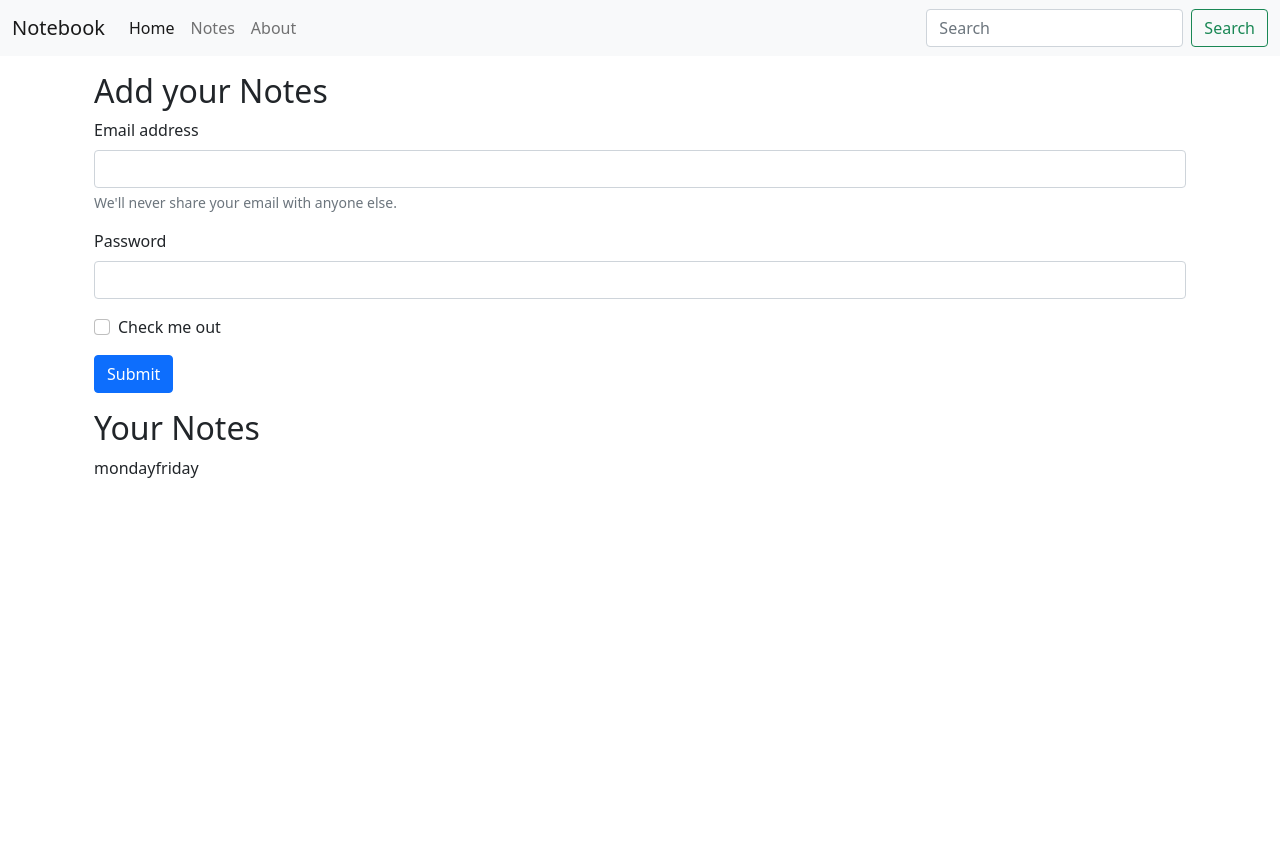
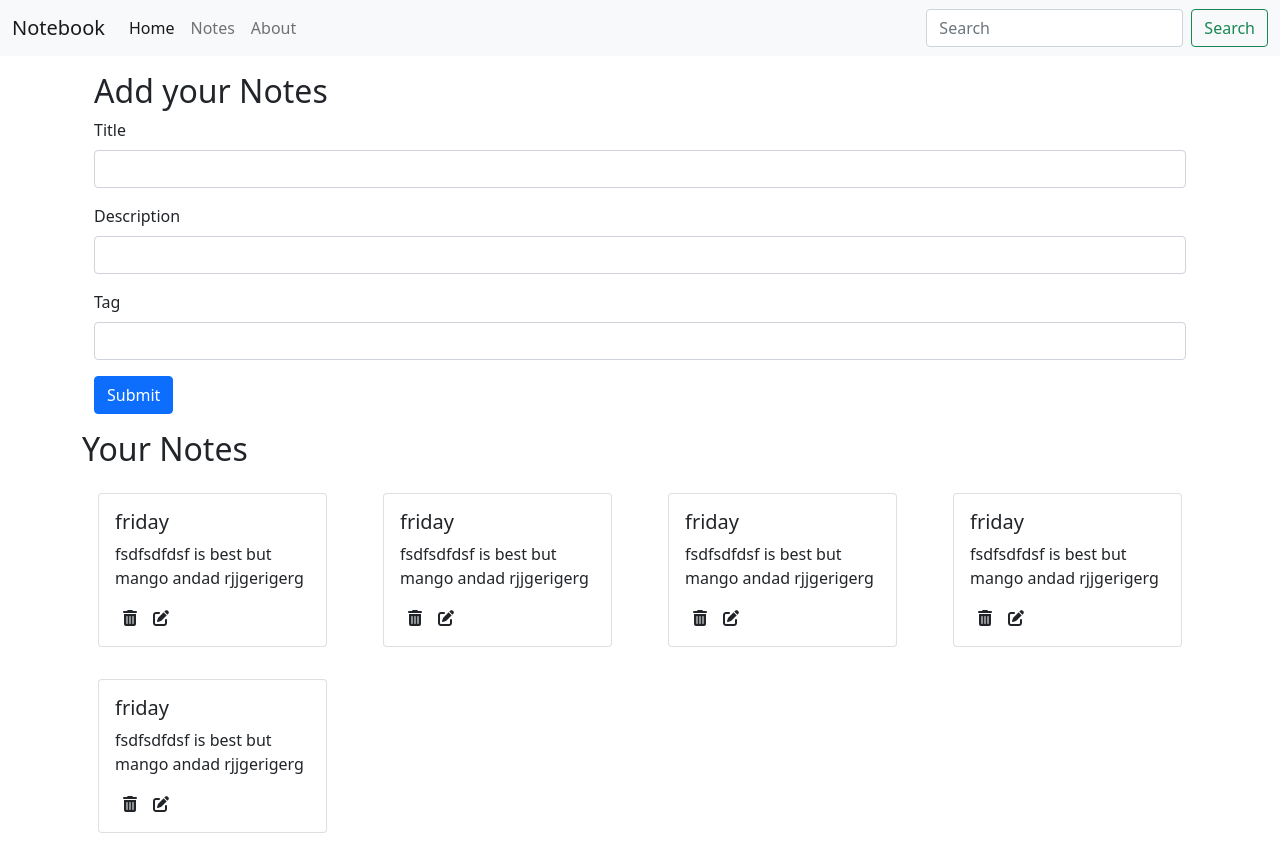
Before and after one commit to PranitPatil03/MERN-Projects, a React (Create React App) app in the folder inotebook/frontend/notebook/: page / in a window 1280 px wide. Before the commit the page ends 800 px from the top, so only its background shows below. Built offline with nearby package versions, Linux system fonts and the light colour scheme.

Commit message:
Create Notes

```diff
--- a/inotebook/frontend/notebook/public/index.html
+++ b/inotebook/frontend/notebook/public/index.html
@@ -18,6 +18,7 @@
   <body>
     <noscript>You need to enable JavaScript to run this app.</noscript>
     <div id="root"></div>
+    <script src="https://kit.fontawesome.com/b453f80c12.js" crossorigin="anonymous"></script>
     <script src="https://cdn.jsdelivr.net/npm/bootstrap@5.0.2/dist/js/bootstrap.bundle.min.js" integrity="sha384-MrcW6ZMFYlzcLA8Nl+NtUVF0sA7MsXsP1UyJoMp4YLEuNSfAP+JcXn/tWtIaxVXM" crossorigin="anonymous"></script>
   </body>
 </html>
--- a/inotebook/frontend/notebook/src/App.css
+++ b/inotebook/frontend/notebook/src/App.css
@@ -28,6 +28,10 @@
   color: #61dafb;
 }
 
+i{
+  cursor: pointer;
+}
+
 @keyframes App-logo-spin {
   from {
     transform: rotate(0deg);
--- /dev/null
+++ b/inotebook/frontend/notebook/src/components/Createnotes.js
@@ -0,0 +1,43 @@
+import React from 'react'
+import { useState } from 'react'
+import { useContext } from 'react'
+import noteContext from '../context/notes/NoteContext'
+
+function Createnotes() {
+
+    const context = useContext(noteContext)
+    const {CreateNote} = context
+
+    const [note,setNotes]=useState({title:"",description:"",tags:""})
+
+    const handleClick=(e) =>{
+        e.preventDefault()
+        CreateNote(note.title,note.description,note.tags)
+    }
+    const handleChange=(e)=>{
+        setNotes({...note,[e.target.name]:e.target.value})
+    }
+
+    return (
+        <div className="container my-3">
+            <h2>Add your Notes</h2>
+            <form>
+                <div className="mb-3">
+                    <label htmlFor="title" className="form-label">Title</label>
+                    <input type="text" className="form-control" id="title" name="title" aria-describedby="emailHelp" onChange={handleChange}/>
+                </div>
+                <div className="mb-3">
+                    <label htmlFor="description" className="form-label">Description</label>
+                    <input type="text" className="form-control" id="description" name="description" onChange={handleChange}/>
+                </div>
+                <div className="mb-3">
+                    <label htmlFor="tag" className="form-label">Tag</label>
+                    <input type="text" className="form-control" id="tag" name="tag" onChange={handleChange}/>
+                </div>
+                <button type="submit" className="btn btn-primary" onClick={handleClick}>Submit</button>
+            </form>
+        </div>
+    )
+}
+
+export default Createnotes
--- a/inotebook/frontend/notebook/src/components/Home.js
+++ b/inotebook/frontend/notebook/src/components/Home.js
@@ -1,40 +1,11 @@
 import React from 'react'
-import { useContext } from 'react'
-import noteContext from '../context/notes/NoteContext'
+import Notes from './Notes'
 
 export const Home = () => {
 
-  const context = useContext(noteContext)
-  const { notes, setNotes } = context
-
-
   return (
     <div>
-      <div className="container my-3">
-        <h2>Add your Notes</h2>
-        <form>
-          <div className="mb-3">
-            <label for="exampleInputEmail1" className="form-label">Email address</label>
-            <input type="email" className="form-control" id="exampleInputEmail1" aria-describedby="emailHelp" />
-            <div id="emailHelp" className="form-text">We'll never share your email with anyone else.</div>
-          </div>
-          <div className="mb-3">
-            <label for="exampleInputPassword1" className="form-label">Password</label>
-            <input type="password" className="form-control" id="exampleInputPassword1" />
-          </div>
-          <div className="mb-3 form-check">
-            <input type="checkbox" className="form-check-input" id="exampleCheck1" />
-            <label className="form-check-label" for="exampleCheck1">Check me out</label>
-          </div>
-          <button type="submit" className="btn btn-primary">Submit</button>
-        </form>
-      </div>
-      <div className="container">
-        <h2>Your Notes</h2>
-        {notes.map((note) => {
-          return note.title
-        })}
-      </div>
+      <Notes />
     </div>
   )
 }
--- /dev/null
+++ b/inotebook/frontend/notebook/src/components/Noteitem.js
@@ -0,0 +1,20 @@
+import React from 'react'
+
+function NoteItem(props) {
+    const { note } = props
+
+    return (
+        <div className="col-md-3">
+            <div className="card my-3 mx-3">
+                    <div className="card-body">
+                        <h5 className="card-title">{note.title}</h5>
+                        <p className="card-text">{note.description}</p>
+                        <i className="fa-solid fa-trash-can mx-2"></i>
+                        <i className="fa-solid fa-pen-to-square mx-2"></i>
+                    </div>
+            </div>
+        </div>
+    )
+}
+
+export default NoteItem
--- /dev/null
+++ b/inotebook/frontend/notebook/src/components/Notes.js
@@ -0,0 +1,26 @@
+import React from 'react'
+import { useContext } from 'react'
+import noteContext from '../context/notes/NoteContext'
+import Createnotes from './Createnotes'
+import Noteitem from './Noteitem'
+
+function Notes() {
+    const context = useContext(noteContext)
+
+    const { notes} = context
+
+    return (
+        <>
+        <Createnotes/>
+            <div className="row">
+                <h2>Your Notes</h2>
+                {notes.map((note) => {
+                    return <Noteitem note={note} />
+                })}
+            </div>
+        </>
+
+    )
+}
+
+export default Notes
--- a/inotebook/frontend/notebook/src/context/notes/NoteState.js
+++ b/inotebook/frontend/notebook/src/context/notes/NoteState.js
@@ -1,16 +1,44 @@
+/* eslint-disable no-undef */
 /* eslint-disable react/jsx-pascal-case */
 import { useState } from 'react'
 import NoteContext from './NoteContext'
 
-const NoteState=(props)=>{
+const NoteState = (props) => {
 
-    const notes=[
+  const [, setNotes] = useState()
+
+  const notes= [
+
     {
-          "_id": "62fb3072bd2a965092050315",
+      "_id": "62fb3084bd2a965092050317",
       "user": "62fb2ffdbd2a965092050311",
-          "title": "monday",
-          "description": "apple is best but mango anda rjjgerigerg",
-          "tag": "exam",
+      "title": "friday",
+      "description": "fsdfsdfdsf is best but mango andad rjjgerigerg",
+      "tag": "fsf",
+      "__v": 0
+    },
+    {
+      "_id": "62fb3084bd2a965092050317",
+      "user": "62fb2ffdbd2a965092050311",
+      "title": "friday",
+      "description": "fsdfsdfdsf is best but mango andad rjjgerigerg",
+      "tag": "fsf",
+      "__v": 0
+    },
+    {
+      "_id": "62fb3084bd2a965092050317",
+      "user": "62fb2ffdbd2a965092050311",
+      "title": "friday",
+      "description": "fsdfsdfdsf is best but mango andad rjjgerigerg",
+      "tag": "fsf",
+      "__v": 0
+    },
+    {
+      "_id": "62fb3084bd2a965092050317",
+      "user": "62fb2ffdbd2a965092050311",
+      "title": "friday",
+      "description": "fsdfsdfdsf is best but mango andad rjjgerigerg",
+      "tag": "fsf",
       "__v": 0
     },
     {
@@ -23,10 +51,35 @@ const NoteState=(props)=>{
     }
   ]
 
-    const [, setNotes]=useState()
 
-    return(
-        <NoteContext.Provider value={{notes,setNotes}}>
+
+
+  //add the notes
+
+  const CreateNote = (title, description, tag) => {
+
+   const note = {
+      "_id": "62fb3084bd2a965092050317",
+      "user": "62fb2ffdbd2a965092050311",
+      "title": title,
+      "description": description,
+      "tag": tag,
+      "__v": 0
+    }
+    setNotes(notes.concat(note))
+  }
+
+  //edit the notes
+  const editNote = () => {
+
+  }
+  //delete the notes
+  const deleteNote = () => {
+
+  }
+
+  return (
+    <NoteContext.Provider value={{notes,CreateNote,editNote,deleteNote}}>
       {props.children}
     </NoteContext.Provider>
   )
```
Lines whose indentation alone changed are shown as unchanged.
